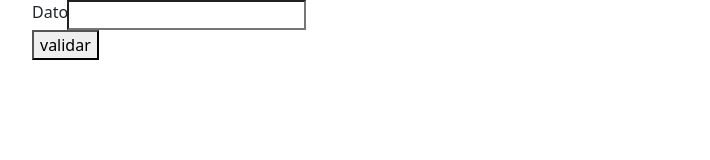
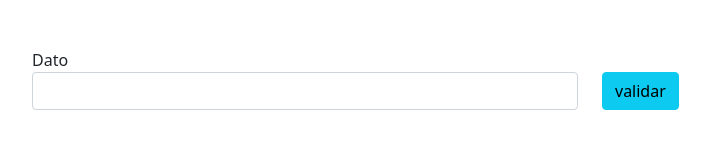
Before and after one commit to Tomas-Qtr/programacion1-Quinteros, a plain HTML site: page Estructura control/index.html in a window 1280 px wide. Shown: the whole page, without its empty margins (50-760 px from the left). Drawn offline with nearby package versions, Linux system fonts and the light colour scheme.

Commit message:
parcticamos Estructura de coltrol

```diff
--- a/Estructura control/index.html
+++ b/Estructura control/index.html
@@ -9,16 +9,18 @@
 </head>
 <body>
 
-    <div class="container">
+    <div class="container mt-5">
         <div class="row">
-            <div class="col-lg-6 input-group">
+            <div class="col-lg-6 ">
                 <label for="">Dato</label>
-                <input type="number" id="inp_dato">
+                <input class="form-control" type="number" id="inp_dato">
             </div>
-            <div class="col-lg-6">
-                <button id="btn_result">validar</button>
+            <div class="col-lg-6 mt-4">
+                <button id="btn_result" class="btn btn-info">validar</button>
             </div>
         </div>
+
+
 
     </div>
 
--- a/Estructura control/index.js
+++ b/Estructura control/index.js
@@ -6,7 +6,7 @@ const saber_edad = () => {
 
     if (dato<=13 && dato>=1) {
 
-        a(`su edad está entre 1 a 13 años de edad`);
+        alert(`su edad está entre 1 a 13 años de edad`);
 
     }
     else{
```
